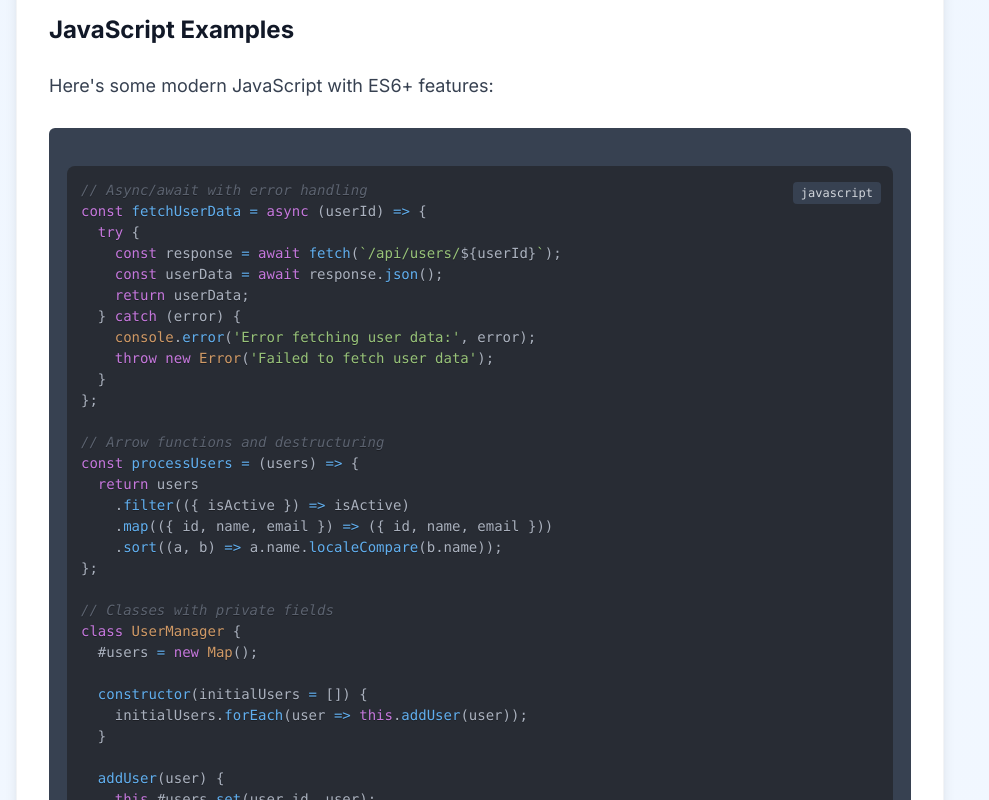
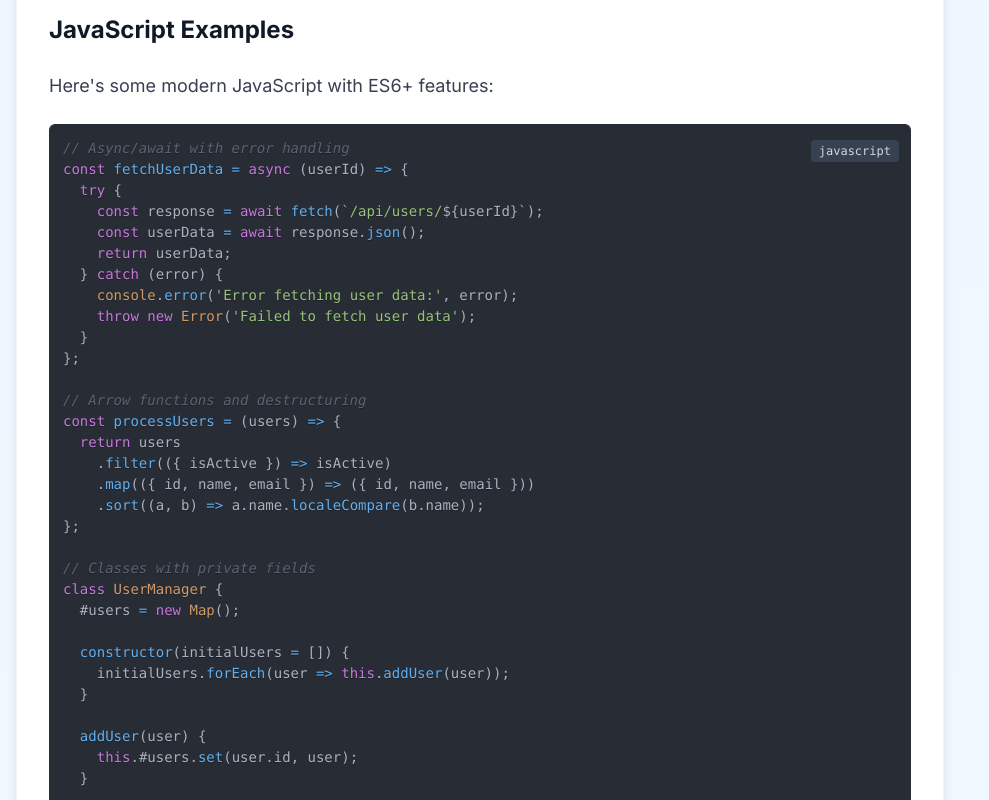
Before and after one commit to danielcfho/readit-later_web, a Next.js app: page /blog/syntax-highlighting-test in a window 1280 px wide. Shown: the part 1080-1880 px from the top of the page, without its empty margins (0-989 px from the left). Built offline with nearby package versions, Linux system fonts and the light colour scheme.

Commit message:
fix: remove padding and margin from pre elements for consistent styling

```diff
--- a/app/blog/[slug]/blog-post-client.tsx
+++ b/app/blog/[slug]/blog-post-client.tsx
@@ -51,7 +51,7 @@ export default function BlogPostClient({
       }
 
       return (
-        <div className="relative my-6">
+        <div className="relative">
           <div className="absolute top-3 right-3 z-10">
             <span className="bg-gray-700 text-gray-300 px-2 py-1 rounded text-xs font-mono">
               {language || 'code'}
--- a/app/globals.css
+++ b/app/globals.css
@@ -206,3 +206,9 @@
     padding-left: 1em;
   }
 }
+
+/* 強制將 pre 元素的 padding 和 margin 設為 0 */
+pre {
+  padding: 0 !important;
+  margin: 0 !important;
+}
```
